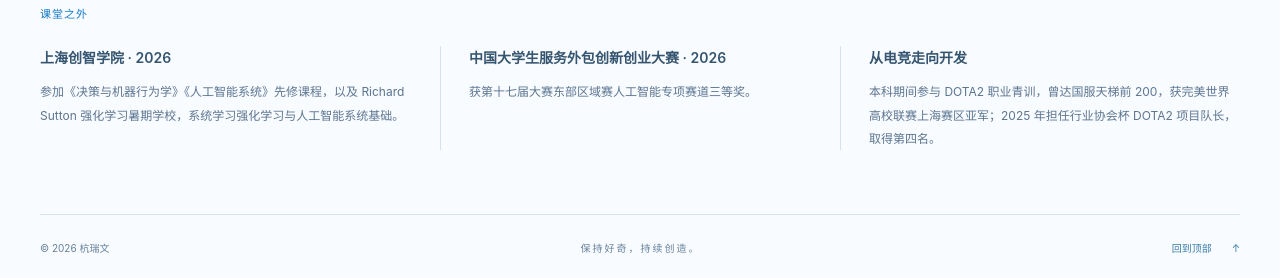
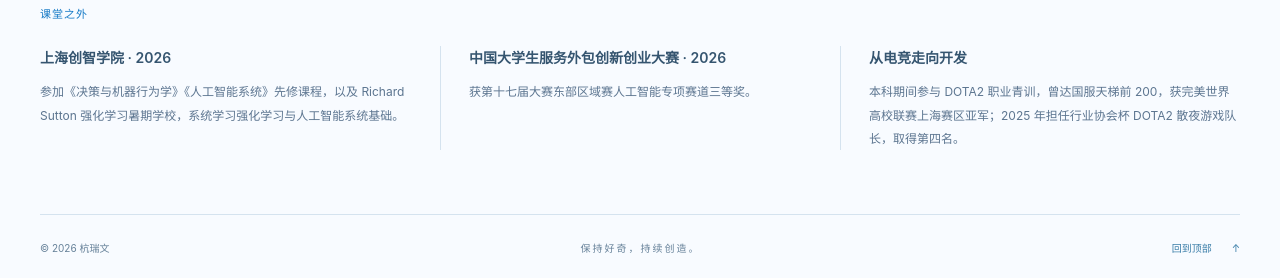
Before and after one commit to RavenHang/ravenhang.github.io, a Jekyll site: the page built from _pages/about.md, in a window 1280 px wide and 900 px high, scrolled down 744 px. Shown: the part 619-897 px from the top of the window. Built offline with Jekyll 4.4.1, drawn with Linux system fonts in a browser that asks for light colours.

Commit message:
Clarify Sanye Games DOTA2 captain experience

```diff
--- a/_data/profile.yml
+++ b/_data/profile.yml
@@ -97,7 +97,7 @@ activities:
   - title: 中国大学生服务外包创新创业大赛 · 2026
     description: 获第十七届大赛东部区域赛人工智能专项赛道三等奖。
   - title: 从电竞走向开发
-    description: 本科期间参与 DOTA2 职业青训，曾达国服天梯前 200，获完美世界高校联赛上海赛区亚军；2025 年担任行业协会杯 DOTA2 项目队长，取得第四名。
+    description: 本科期间参与 DOTA2 职业青训，曾达国服天梯前 200，获完美世界高校联赛上海赛区亚军；2025 年担任行业协会杯 DOTA2 散夜游戏队长，取得第四名。
 links:
   - label: GitHub
     url: https://github.com/RavenHang
--- a/_data/profile_en.yml
+++ b/_data/profile_en.yml
@@ -94,7 +94,7 @@ activities:
   - title: China University Service Outsourcing Innovation and Entrepreneurship Competition · 2026
     description: Received third prize in the AI track of the eastern regional competition at the 17th edition of the event.
   - title: From esports to game development
-    description: Joined DOTA2 professional youth training during undergraduate study, reached the top 200 on the Chinese ranked ladder, and was runner-up in the Shanghai division of the Perfect World collegiate league. Captained the DOTA2 team in the 2025 industry association cup, finishing fourth.
+    description: Joined DOTA2 professional youth training during undergraduate study, reached the top 200 on the Chinese ranked ladder, and was runner-up in the Shanghai division of the Perfect World collegiate league. Captained the Sanye Games DOTA2 team in the 2025 industry association cup, finishing fourth.
 links:
   - label: GitHub
     url: https://github.com/RavenHang
```
